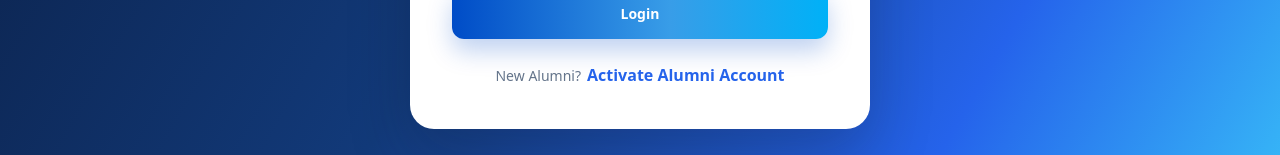
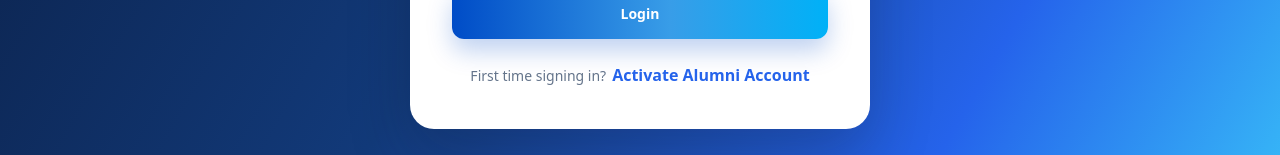
Before and after one commit to yashaswini-cyber/palc-alumni-portal, a React (Vite) app: page /login in a window 1280 px wide. Shown: the part 572-727 px from the top of the page. Built offline with nearby package versions, Linux system fonts and the light colour scheme.

Commit message:
Made text on the login page more user friendly.

```diff
--- a/src/auth/LoginPage.tsx
+++ b/src/auth/LoginPage.tsx
@@ -93,7 +93,7 @@ if (!result.success) {
 
           <PrimaryButton type="submit"disabled={loading} fullWidth style={{height:"52px",borderRadius:"12px",marginBottom:"24px"}}>{loading ? "Signing In..." : "Login"}</PrimaryButton>
           <div style={{ display: "flex", justifyContent: "center", alignItems: "center", gap: "6px" }}>
-            <span style={{ fontSize: "14px", color: COLORS.textSecondary }}>New Alumni?</span>
+            <span style={{ fontSize: "14px", color: COLORS.textSecondary }}>First time signing in?</span>
             <Link to="/register" style={{ fontWeight: 700, color: "#2563EB", textDecoration: "none" }}>Activate Alumni Account</Link>
           </div>
         </form>
```
